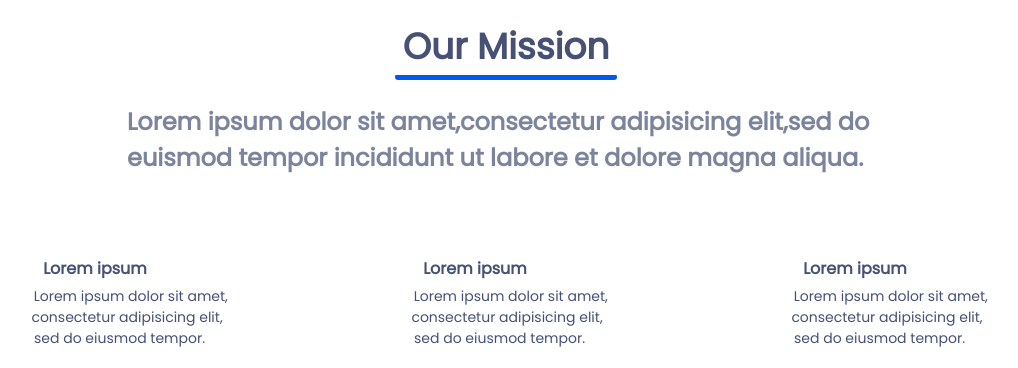
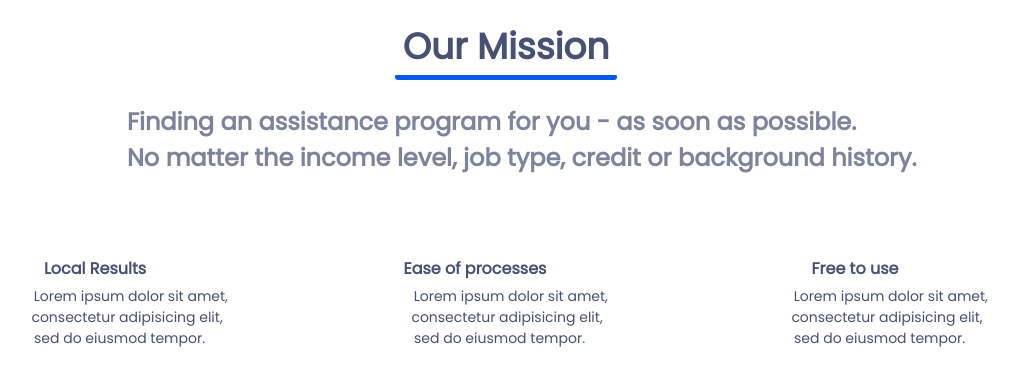
Before and after one commit to RomaneGreen/lambada, a Django app: page / in a window 1280 px wide; the page is wider, and only the part inside the window is pictured. Shown: the part 500-868 px from the top of that part, without its empty margins (134-1152 px from the left). Run offline with Django 3.2, Linux system fonts and the light colour scheme; data that the repository does not hold is empty; parts of the project's set-up code (start-up, migrations or seed data) failed here and were passed over; some libraries are stand-ins or nearby versions.

Commit message:
modify home page text

```diff
--- a/templates/pages/index.html
+++ b/templates/pages/index.html
@@ -180,15 +180,15 @@ style=" fill:#000000;"><g fill="none" fill-rule="nonzero" stroke="none" stroke-w
               <div class="container">
                 <h2 class="text-center missionheader">Our Mission</h2>
                 <!-- <hr> -->
-                <h3 class="missionsubheader">Lorem ipsum dolor sit amet,consectetur adipisicing elit,sed do <br>
-                euismod tempor incididunt ut labore et dolore magna aliqua.</h3>
+                <h3 class="missionsubheader">Finding an assistance program for you - as soon as possible. <br>
+                No matter the income level, job type, credit or background history.</h3>
                 <div class="row text-center">
                   <div class="col-md-4 text-center">
                     <img src="" alt="" class="rounded-circle mb-3">
                     <!-- <h4>Lorem ipsum</h4> -->
                     <p id="missionpoint" class="text-succes missonpoint">
 
-                      </i> Lorem ipsum</p>
+                      </i> Local Results</p>
 
                     <p id ="missiontext">
                       Lorem ipsum dolor sit amet,<br> consectetur adipisicing elit, &nbsp;<br> sed do eiusmod tempor.&nbsp;&nbsp;&nbsp;&nbsp;&nbsp;&nbsp;</p>
@@ -198,7 +198,7 @@ style=" fill:#000000;"><g fill="none" fill-rule="nonzero" stroke="none" stroke-w
                   <div class="col-md-4">
                     <img src="" alt="" class="rounded-circle mb-3">
                     <!-- <h4>Lorem ipsum</h4> -->
-                    <p id="missionpoint" class="text-succes">Lorem ipsum</p>
+                    <p id="missionpoint" class="text-succes"> Ease of processes</p>
 
                     <p id ="missiontext">
                        Lorem ipsum dolor sit amet,<br> consectetur adipisicing elit, &nbsp;<br> sed do eiusmod tempor.&nbsp;&nbsp;&nbsp;&nbsp;&nbsp;&nbsp;</p>
@@ -208,7 +208,7 @@ style=" fill:#000000;"><g fill="none" fill-rule="nonzero" stroke="none" stroke-w
                   <div class="col-md-4">
                     <img src="" alt="" class="rounded-circle mb-3">
                     <!-- <h4>Lorem ipsum</h4> -->
-                    <p id="missionpoint" class="text-succes misionpoint">Lorem ipsum</p>
+                    <p id="missionpoint" class="text-succes misionpoint">Free to use</p>
 
                     <p id ="missiontext">
                         Lorem ipsum dolor sit amet,<br> consectetur adipisicing elit, &nbsp;<br> sed do eiusmod tempor.&nbsp;&nbsp;&nbsp;&nbsp;&nbsp;&nbsp; </p>
```
Also changed, not shown: 1 other file.
